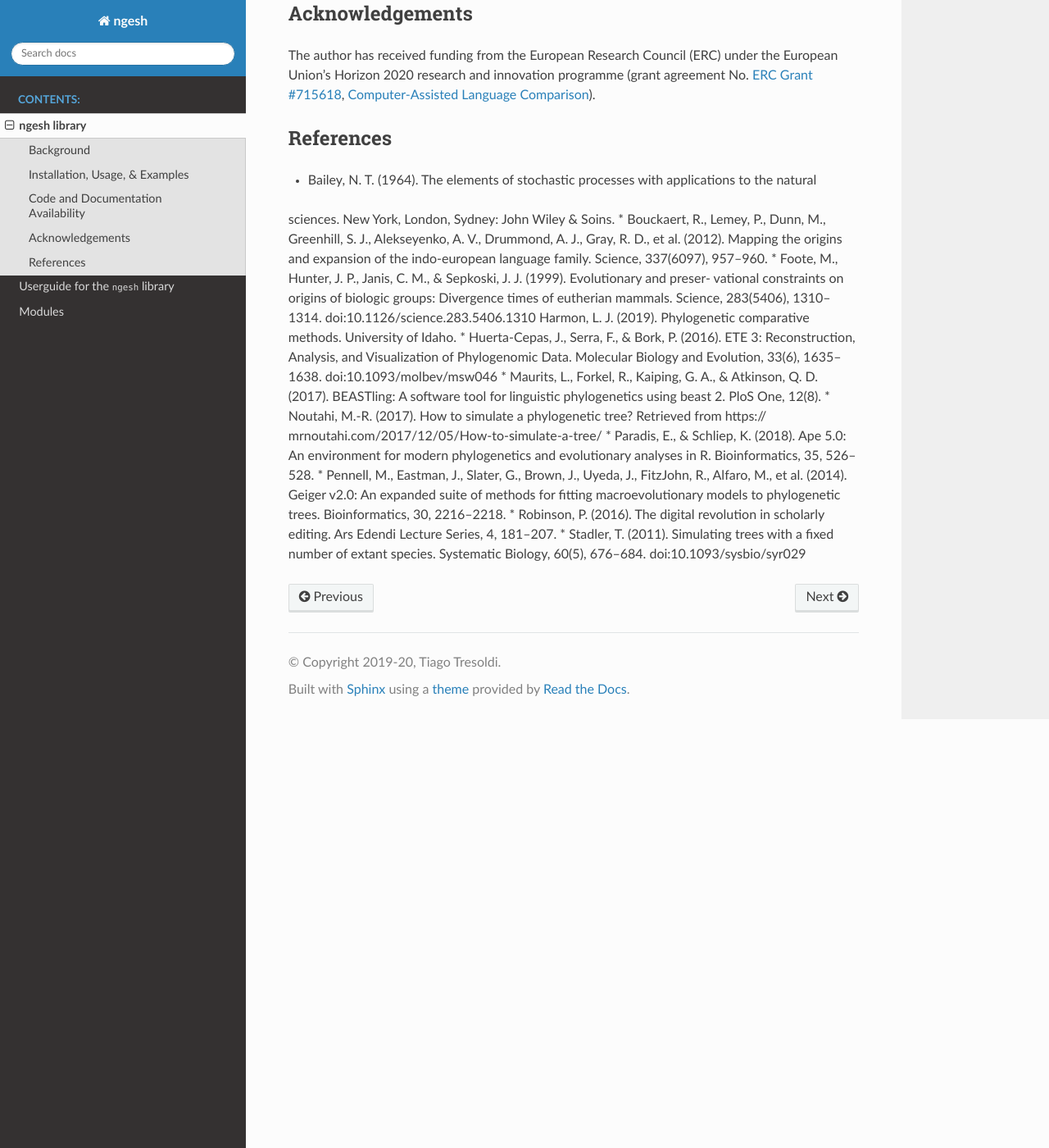
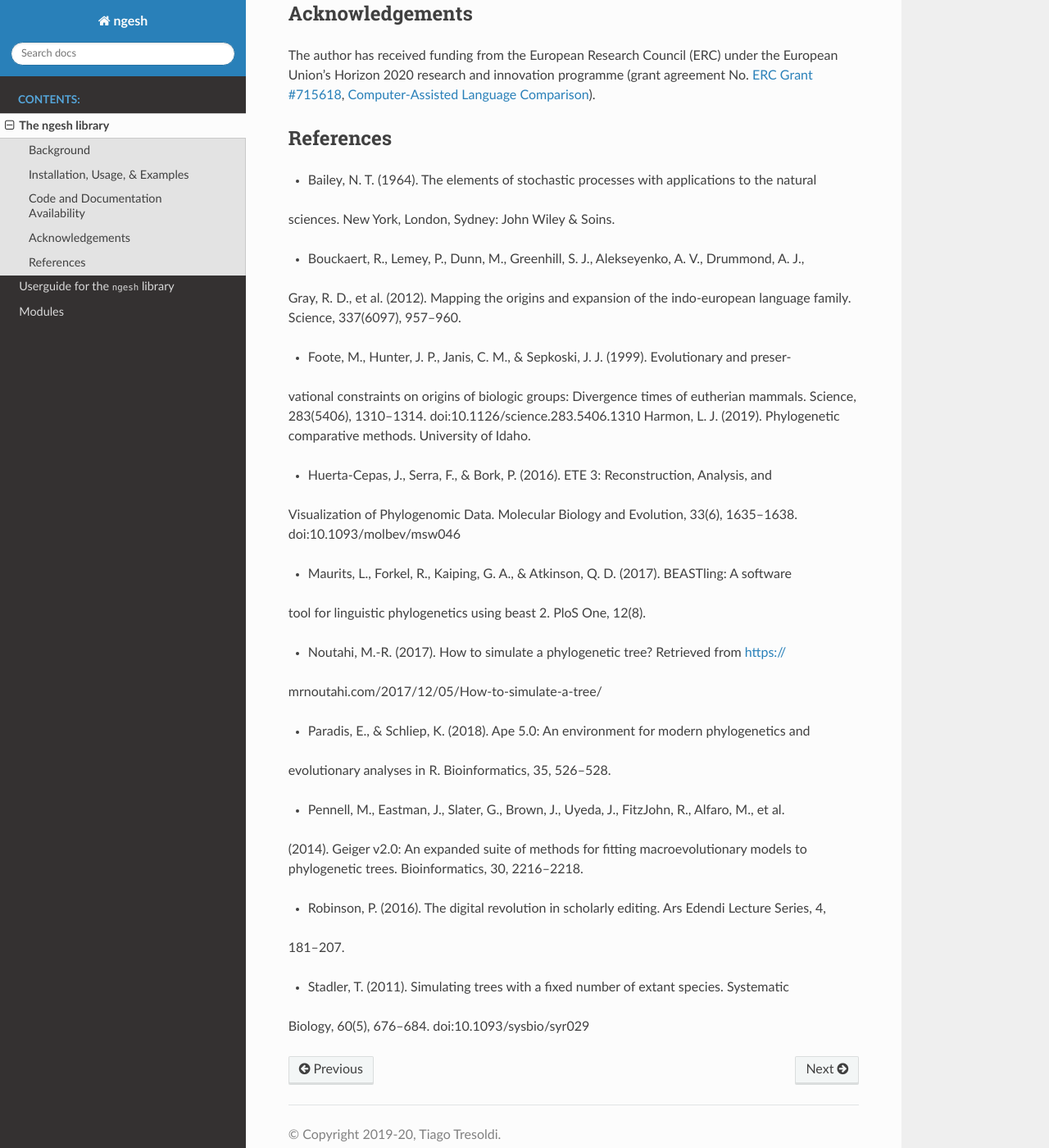
Before and after one commit to tresoldi/ngesh, a Sphinx documentation site: the page built from docs/readme.rst, in a window 1280 px wide and 1400 px high, scrolled down 2528 px. Shown: the whole window at 82% size. Built offline with Sphinx 7.4.7 and the Read the Docs theme 2.0.0, drawn with Linux system fonts in a browser that asks for light colours; some of the changed text lies outside the part shown.

Commit message:
Fix biblio in converted readme

````diff
--- a/docs/readme.rst
+++ b/docs/readme.rst
@@ -1,5 +1,5 @@
-ngesh library
-=============
+The ngesh library
+=================
 
 Ngesh is a
 Python library for simulating phylogenetic trees and data designed for
@@ -26,7 +26,7 @@ quantifiable precision of results. Simulations also allow basic fuzzy
 testing of software and can support studies on which evolutionary
 models, processes, and sets of criteria better match observed phenomena.
 
-The ```ngesh`` <https://pypi.org/project/ngesh/>`__ library is a tool
+The ```ngesh`` library is a tool
 for setting up these kind of simulations, designed for easy integration
 into phylogenetic pipelines. It can generate reproducible trees and
 correlated data from random seeds, following both user-established
@@ -149,26 +149,35 @@ References
 
 * Bailey, N. T. (1964). The elements of stochastic processes with applications to the natural
 sciences. New York, London, Sydney: John Wiley & Soins.
+
 * Bouckaert, R., Lemey, P., Dunn, M., Greenhill, S. J., Alekseyenko, A. V., Drummond, A. J.,
 Gray, R. D., et al. (2012). Mapping the origins and expansion of the indo-european language
 family. Science, 337(6097), 957–960.
+
 * Foote, M., Hunter, J. P., Janis, C. M., & Sepkoski, J. J. (1999). Evolutionary and preser-
 vational constraints on origins of biologic groups: Divergence times of eutherian mammals.
 Science, 283(5406), 1310–1314. doi:10.1126/science.283.5406.1310
 Harmon, L. J. (2019). Phylogenetic comparative methods. University of Idaho.
+
 * Huerta-Cepas, J., Serra, F., & Bork, P. (2016). ETE 3: Reconstruction, Analysis, and
 Visualization of Phylogenomic Data. Molecular Biology and Evolution, 33(6), 1635–1638.
 doi:10.1093/molbev/msw046
+
 * Maurits, L., Forkel, R., Kaiping, G. A., & Atkinson, Q. D. (2017). BEASTling: A software
 tool for linguistic phylogenetics using beast 2. PloS One, 12(8).
+
 * Noutahi, M.-R. (2017). How to simulate a phylogenetic tree? Retrieved from https://
 mrnoutahi.com/2017/12/05/How-to-simulate-a-tree/
+
 * Paradis, E., & Schliep, K. (2018). Ape 5.0: An environment for modern phylogenetics and
 evolutionary analyses in R. Bioinformatics, 35, 526–528.
+
 * Pennell, M., Eastman, J., Slater, G., Brown, J., Uyeda, J., FitzJohn, R., Alfaro, M., et al.
 (2014). Geiger v2.0: An expanded suite of methods for fitting macroevolutionary models to
 phylogenetic trees. Bioinformatics, 30, 2216–2218.
+
 * Robinson, P. (2016). The digital revolution in scholarly editing. Ars Edendi Lecture Series, 4,
 181–207.
+
 * Stadler, T. (2011). Simulating trees with a fixed number of extant species. Systematic
 Biology, 60(5), 676–684. doi:10.1093/sysbio/syr029
````
